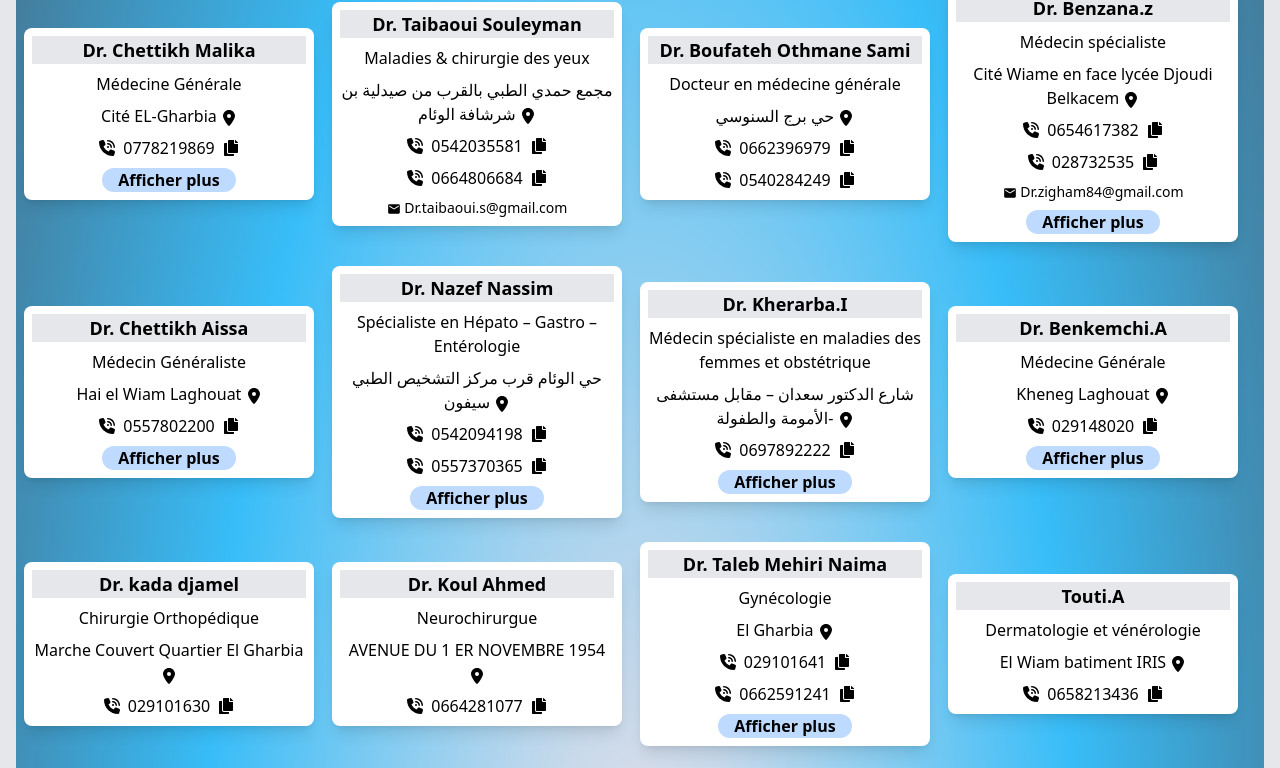
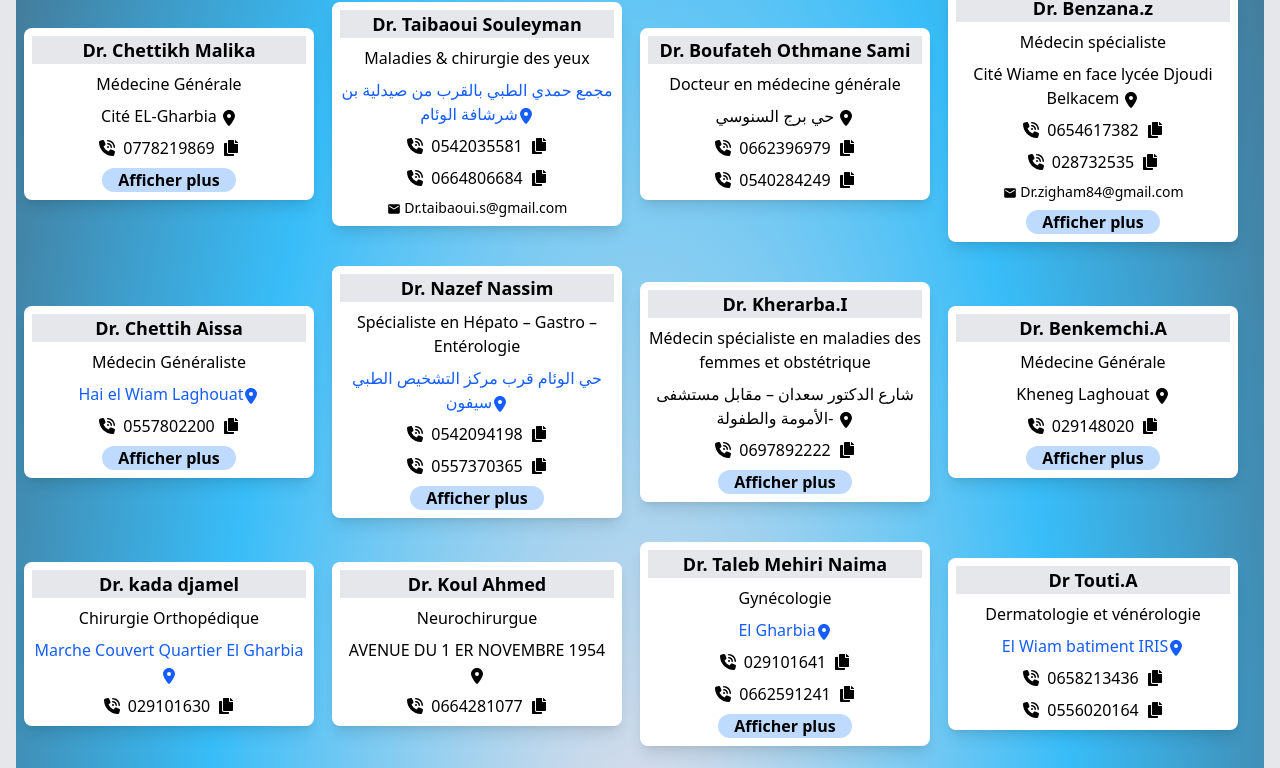
Before and after one commit to Medido1/Guide-M-dical-Laghouat, a React (Vite) app: page / in a window 1280 px wide. Shown: the part 1706-2474 px from the top of the page. Built offline with nearby package versions, Linux system fonts and the light colour scheme.

Commit message:
Update database

```diff
--- a/data.js
+++ b/data.js
@@ -48,6 +48,7 @@ const doctors = [
     phone2: "0662511456",
     email: "",
     moreInfo: "Néo.Nat.contraception stérilité, Echographie",
+    localisation: "https://maps.app.goo.gl/5ptiRAv28g7tN8aR7",
   },
   {
     id: 4,
@@ -61,6 +62,7 @@ const doctors = [
     email: "Dr.bahat.sofiane.urologuqe@gmail.com",
     moreInfo: `Chirurgie et maladie du Rein des voies Urinaires,
      Endoscopie (Prostate, Vessie et calculs), Stérilité Masculine et impuissance, Circoncision`,
+    localisation: "https://maps.app.goo.gl/beKBZEj5nyaxDBzW8",
   },
   {
     id: 5,
@@ -73,6 +75,7 @@ const doctors = [
     moreInfo: `Suivi de grossesse, échographie 3D/4D,
     maladie des seins, Frottis, Colposcopie, hystéroscopie
     diagnostic et opératoire, ERCF, Stérilité du couple, Césarienne, Chirurgie Gynécologique`,
+    localisation: "https://maps.app.goo.gl/wxvA3bsU12SU2Ffh9",
   },
   {
     id: 6,
@@ -94,6 +97,7 @@ const doctors = [
     phone: "092101003",
     email: "drnasriah@yahoo.fr",
     moreInfo: "",
+    localisation: "https://maps.app.goo.gl/AsnzmyzkdqJitvX39"
   },
   {
     id: 8,
@@ -104,6 +108,7 @@ const doctors = [
     phone: "029131454",
     email: "",
     moreInfo: "Accouchements, Stérilité, Maladies du sein, Echographie",
+    localisation: "https://maps.app.goo.gl/LaZsTJDKvxmPiAaR6",
   },
   {
     id: 9,
@@ -124,7 +129,8 @@ const doctors = [
     adress: "Cité el Wiam En face Bt. Sahraoui",
     phone: "0665973824",
     email: "",
-    moreInfo: "",
+    moreInfo: "Echographie, ECG",
+    localisation: "https://maps.app.goo.gl/spTuu7NTi9boWZ3T6",
   },
   {
     id: 11,
@@ -168,6 +174,7 @@ const doctors = [
     phone2: "0664806684",
     email: "Dr.taibaoui.s@gmail.com",
     moreInfo: "",
+    localisation: "https://maps.app.goo.gl/BX5GNiQri146xmex8",
   },
   {
     id: 15,
@@ -196,12 +203,13 @@ const doctors = [
   {
     id: 17,
     searchTerm: "Médecine générale",
-    name: "Dr. Chettikh Aissa",
+    name: "Dr. Chettih Aissa",
     speciality: "Médecin Généraliste",
     adress: "Hai el Wiam Laghouat",
     phone: "0557802200",
     email: "",
     moreInfo: "Déclaration d’Accidents de travail et maladies professionnels",
+    localisation: "https://maps.app.goo.gl/1LtBMiBVRA8VSqXNA",
   },
   {
     id: 18,
@@ -213,6 +221,7 @@ const doctors = [
     phone2: "0557370365",
     email: "",
     moreInfo: "Proctologie Endoscopie digestive",
+    localisation: "https://maps.app.goo.gl/35UyaDRRBbKxHCEL7",
   },
   {
     id: 19,
@@ -243,6 +252,7 @@ const doctors = [
     speciality: "Chirurgie Orthopédique",
     adress: "Marche Couvert Quartier El Gharbia",
     phone: "029101630",
+    localisation: "https://maps.app.goo.gl/Xc3kiJCiAsqGkMhn9",
   },
   {
     id: 22,
@@ -261,20 +271,22 @@ const doctors = [
     phone: "029101641",
     phone2: "0662591241",
     moreInfo: "Accouchement, stérilité, Echographie",
+    localisation: "https://maps.app.goo.gl/B6MdPXtd4UTFgab36",
   },
   {
     id: 24,
     searchTerm: "Dermatologie",
-    name: "Touti.A",
+    name: "Dr Touti.A",
     speciality: "Dermatologie et vénérologie",
     adress: "El Wiam batiment IRIS",
     phone: "0658213436",
-    phone1: "0556020164",
+    phone2: "0556020164",
+    localisation: "https://maps.app.goo.gl/oKwtp8ZzneDS8R4K8",
   },
   {
     id: 25,
     searchTerm: "Ophtalmologie",
-    name: "Takhi.A",
+    name: "Dr Takhi.A",
     speciality: "Maladies et chirurgie des yeux",
     adress: "الوئام طريق عدل قرب الحي الجامعي لذكور 2000 سرير ",
     phone: "0675488763",
@@ -310,6 +322,7 @@ const doctors = [
     phone: "029901490",
     email: "medikada@yahoo.ca",
     moreInfo: "العيادة مغلقة أيام الأربعاء والخميس",
+    localisation: "https://maps.app.goo.gl/iQ1XJh62Cngrgmeu5",
   },
   {
     id: 29,
@@ -343,6 +356,7 @@ const doctors = [
     phone2: "0655421429",
     email: "",
     moreInfo: "Stérilité – Échographie Doppler – ERCF – Colposcopie",
+    localisation: "https://maps.app.goo.gl/hdWXzmeF7FQYcz5bA",
   },
   {
     id: 32,
@@ -353,11 +367,12 @@ const doctors = [
     phone: "0559853067",
     email: "",
     moreInfo: "Échographie 3D-4D – Suivi de grossesse",
+    localisation: "https://maps.app.goo.gl/HJJsCudVs5rEQpQW8",
   },
   {
     id: 33,
     searchTerm: "Gynécologie Obstétrique",
-    name: "Dr Souiah A.",
+    name: "Dr Souiah A",
     speciality: "Spécialiste en gynécologie obstétrique",
     adress: "El Gharbia",
     phone: "0664158338",
@@ -377,6 +392,7 @@ const doctors = [
     phone2: "0772448978",
     email: "",
     moreInfo: "",
+    localisation: "https://g.co/kgs/SqoN1ta",
   },
   {
     id: 35,
@@ -397,6 +413,7 @@ const doctors = [
     phone: "0656769557",
     moreInfo:
       "Soins dentaires, extractions, soin des gencives et détartrage, blanchiment",
+    localisation: "https://maps.app.goo.gl/2sHZYDthRPgsEG6E6",
   },
   {
     id: 37,
@@ -405,6 +422,7 @@ const doctors = [
     speciality: "Dentist, Orthodontist",
     adress: "Cité Maamoura Bouameur, en Face du grand Bazar",
     phone: "0662279191",
+    localisation: "https://maps.app.goo.gl/ucbpJfNi1ZTmE6f1A",
   },
   {
     id: 38,
@@ -413,6 +431,7 @@ const doctors = [
     speciality: "Dentist",
     adress: "n 8. Bat E. Cite 128 LSP m'hafir (mostakbel)",
     phone: "028732323",
+    localisation: "https://maps.app.goo.gl/1P7jc9bbvUNHA3mL9",
   },
   {
     id: 39,
@@ -421,11 +440,12 @@ const doctors = [
     speciality: "Dentist",
     adress: "rue maamoura près des grossistes",
     phone: "0658509848",
+    localisation: "https://maps.app.goo.gl/UE6qFJv1n39QRqL79",
   },
   {
     id: 40,
     searchTerm: "MédecineGénérale ",
-    name: "CHETTIH.F née Mansouri",
+    name: "Dr CHETTIH.F née Mansouri",
     speciality: "Médecine Générale",
     adress: "Schettet elgharbi	",
     phone: "029118250",
@@ -433,7 +453,7 @@ const doctors = [
   {
     id: 41,
     searchTerm: "Chirurgien Urologue",
-    name: "KORICHI THAMEUR",
+    name: "Dr Korichi Thameur",
     speciality: "Chirurgien urologue",
     adress: "Aflou",
     phone: "0770269948",
@@ -449,11 +469,13 @@ const doctors = [
   {
     id: 43,
     searchTerm: "Neurologie",
-    name: "DR Dameche",
+    name: "DR Dameche Rachida",
     speciality: "Spécialist en neurologie",
     adress: "Av docteur saadane",
     phone: "029134960",
     phone2: "0775103192",
+    moreinfro: "EMG, EEG, PE",
+    localisation: "https://maps.app.goo.gl/Vt1Wk4JhEQesgtSk6",
   },
   {
     id: 44,
@@ -462,6 +484,7 @@ const doctors = [
     speciality: "Médecine Générale",
     adress: "Cité Bouameur maamoura",
     phone: "0770570038",
+    localisation: "https://maps.app.goo.gl/tEssqmW7cDALYewt7",
   },
   {
     id: 45,
@@ -483,7 +506,7 @@ const doctors = [
   {
     id: 47,
     searchTerm: "Rhumatologie",
-    name: "Boulaghmen / Benrahal.B",
+    name: "Dr Boulaghmen / Benrahal.B",
     speciality: "Médecin rhumatologue",
     adress: "El Gharbia",
     phone: "0663221438",
@@ -499,6 +522,7 @@ const doctors = [
     phone: "0697998287",
     phone2: "029125826",
     moreInfo: "أمراض السكري والغدد الصماء",
+    localisation: "https://maps.app.goo.gl/e3rViLcWCRUwfkfp6",
   },
   {
     id: 49,
@@ -635,8 +659,19 @@ const doctors = [
     speciality: "Médecine Générale",
     adress: "ksar el hirane",
     phone: "029139595",
-    phone1: "0799099991",
+    phone2: "0799099991",
     moreInfo: "Echographie generale, ECG, MAPA"
+  },
+  {
+    id: 64,
+    searchTerm: "Neurologie",
+    name: "Dr Boulahbel.H",
+    speciality: "Neurologue",
+    adress: "en face de la daïra de, Av. de l’Indépendance",
+    phone: "0556808520",
+    phone2: "029101834",
+    moreInfo: "EEG, ENMG",
+    localisation: "https://maps.app.goo.gl/NTxAHiGA9V1NxR7r8",
   }
 ];
 
```
